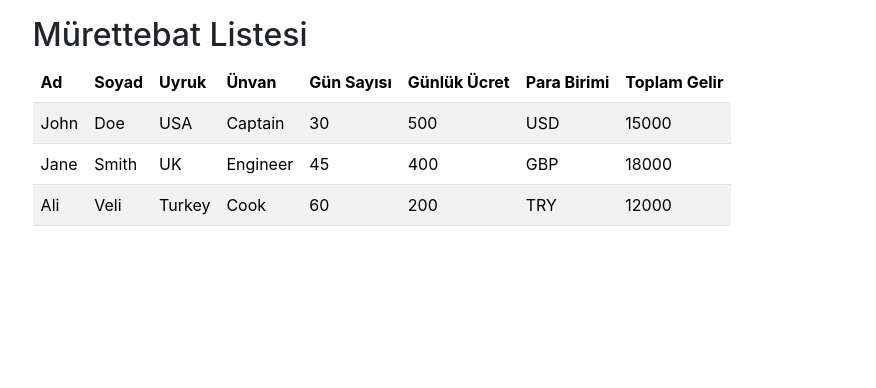
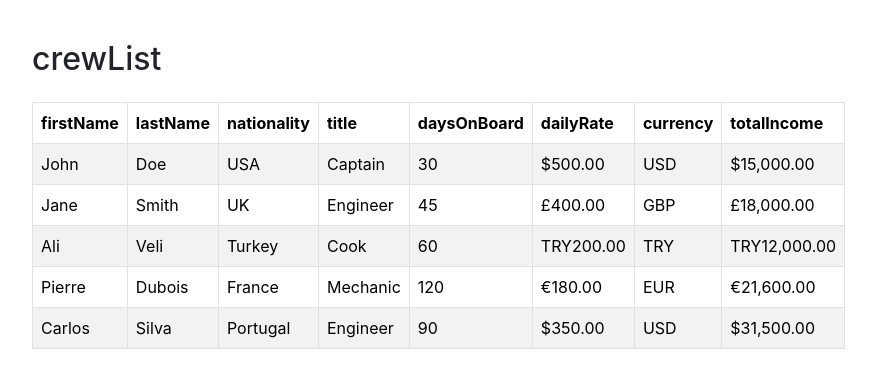
Before and after one commit to suleK2/OceanAppDemo, an Angular app: page / in a window 1280 px wide. Shown: the top 388 px of the page, without its empty margins (258-1134 px from the left). Built offline with nearby package versions, Linux system fonts and the light colour scheme.

Commit message:
refactoring crew structure

```diff
--- a/src/app/app.component.ts
+++ b/src/app/app.component.ts
@@ -1,6 +1,6 @@
 import { Component } from '@angular/core';
 import { RouterOutlet } from '@angular/router';
-import { crewListComponent } from "./components/crewList/crewList.component";
+import { crewListComponent } from "./components/crew-list/crew-list.component";
 
 @Component({
   selector: 'app-root',
--- /dev/null
+++ b/src/app/components/crew-list/crew-list.component.html
@@ -0,0 +1,30 @@
+<h2 class="my-4">crewList</h2>
+
+<table class="table table-striped table-bordered">
+  <thead>
+    <tr>
+      <th scope="col">firstName</th>
+      <th scope="col">lastName</th>
+      <th scope="col">nationality</th>
+      <th scope="col">title</th>
+      <th scope="col">daysOnBoard</th>
+      <th scope="col">dailyRate</th>
+      <th scope="col">currency</th>
+      <th scope="col">totalIncome</th>
+    </tr>
+  </thead>
+  <tbody>
+    <ng-container *ngFor="let member of crewList">
+      <tr>
+        <td>{{ member.firstName }}</td>
+        <td>{{ member.lastName }}</td>
+        <td>{{ member.nationality }}</td>
+        <td>{{ member.title }}</td>
+        <td>{{ member.daysOnBoard }}</td>
+        <td>{{ member.dailyRate | currency: member.currency }}</td>
+        <td>{{ member.currency }}</td>
+        <td>{{ member.totalIncome | currency: member.currency }}</td>
+      </tr>
+    </ng-container>
+  </tbody>
+</table>
--- a/src/app/components/crewList/crewList.component.ts
+++ b/src/app/components/crew-list/crew-list.component.ts
@@ -1,11 +1,11 @@
 import { Component } from "@angular/core";
 import { CommonModule } from '@angular/common';
-import {Crews} from "../../data/crew.datasource";
+import {Crews} from "../../data/crew-list.data";
 
 @Component({
   selector: 'crewList',
   imports: [CommonModule],
-  templateUrl: 'crewList.component.html'
+  templateUrl: 'crew-list.component.html'
 })
 export class crewListComponent {
   title = 'Crew List';
--- a/src/app/components/crewList/crewList.component.html
+++ /dev/null
@@ -1,28 +0,0 @@
-<h2>Mürettebat Listesi</h2>
-
-<table class="table table-striped">
-  <thead>
-    <tr>
-      <th scope="col">Ad</th>
-      <th scope="col">Soyad</th>
-      <th scope="col">Uyruk</th>
-      <th scope="col">Ünvan</th>
-      <th scope="col">Gün Sayısı</th>
-      <th scope="col">Günlük Ücret</th>
-      <th scope="col">Para Birimi</th>
-      <th scope="col">Toplam Gelir</th>
-    </tr>
-  </thead>
-  <tbody>
-    <tr *ngFor="let member of crewList">
-      <td>{{ member.firstName }}</td>
-      <td>{{ member.lastName }}</td>
-      <td>{{ member.nationality }}</td>
-      <td>{{ member.title }}</td>
-      <td>{{ member.daysOnBoard }}</td>
-      <td>{{ member.dailyRate }}</td>
-      <td>{{ member.currency }}</td>
-      <td>{{ member.totalIncome }}</td>
-    </tr>
-  </tbody>
-</table>
--- /dev/null
+++ b/src/app/data/crew-list.data.ts
@@ -0,0 +1,9 @@
+import { CrewMember } from "../models/crew-member.model";
+
+export const Crews: CrewMember[] = [
+  new CrewMember(1, 'John', 'Doe', 'USA', 'Captain', 30, 500, 'USD'),
+  new CrewMember(2, 'Jane', 'Smith', 'UK', 'Engineer', 45, 400, 'GBP'),
+  new CrewMember(3, 'Ali', 'Veli', 'Turkey', 'Cook', 60, 200, 'TRY'),
+  new CrewMember(4, 'Pierre', 'Dubois', 'France', 'Mechanic', 120, 180, 'EUR'),
+  new CrewMember(5, 'Carlos', 'Silva', 'Portugal', 'Engineer', 90, 350, 'USD')
+];
--- a/src/app/data/crew.datasource.ts
+++ /dev/null
@@ -1,47 +0,0 @@
-export interface CrewMember {
-  id: number;
-  firstName: string;
-  lastName: string;
-  nationality: string;
-  title: string;
-  daysOnBoard: number;
-  dailyRate: number;
-  currency: string;
-  totalIncome: number;
-}
-
-export const Crews: CrewMember[] = [
-  {
-    id: 1,
-    firstName: 'John',
-    lastName: 'Doe',
-    nationality: 'USA',
-    title: 'Captain',
-    daysOnBoard: 30,
-    dailyRate: 500,
-    currency: 'USD',
-    totalIncome: 30 * 500
-  },
-  {
-    id: 2,
-    firstName: 'Jane',
-    lastName: 'Smith',
-    nationality: 'UK',
-    title: 'Engineer',
-    daysOnBoard: 45,
-    dailyRate: 400,
-    currency: 'GBP',
-    totalIncome: 45 * 400
-  },
-  {
-    id: 3,
-    firstName: 'Ali',
-    lastName: 'Veli',
-    nationality: 'Turkey',
-    title: 'Cook',
-    daysOnBoard: 60,
-    dailyRate: 200,
-    currency: 'TRY',
-    totalIncome: 60 * 200
-  }
-];
--- /dev/null
+++ b/src/app/models/crew-member.model.ts
@@ -0,0 +1,16 @@
+export class CrewMember {
+  constructor(
+    public id: number,
+    public firstName: string,
+    public lastName: string,
+    public nationality: string,
+    public title: string,
+    public daysOnBoard: number,
+    public dailyRate: number,
+    public currency: string
+  ) {}
+
+  get totalIncome(): number {
+    return this.daysOnBoard * this.dailyRate;
+  }
+}
```
